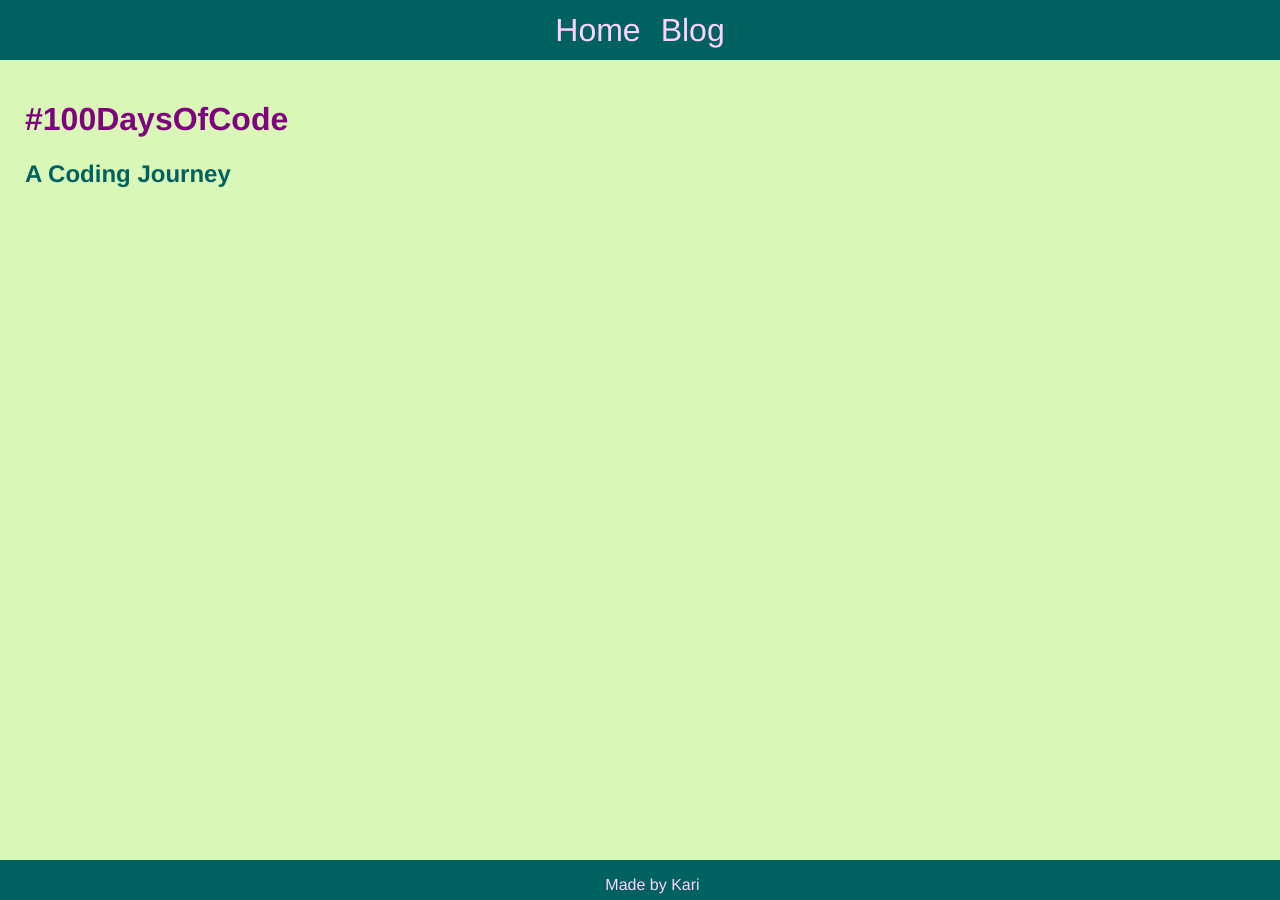
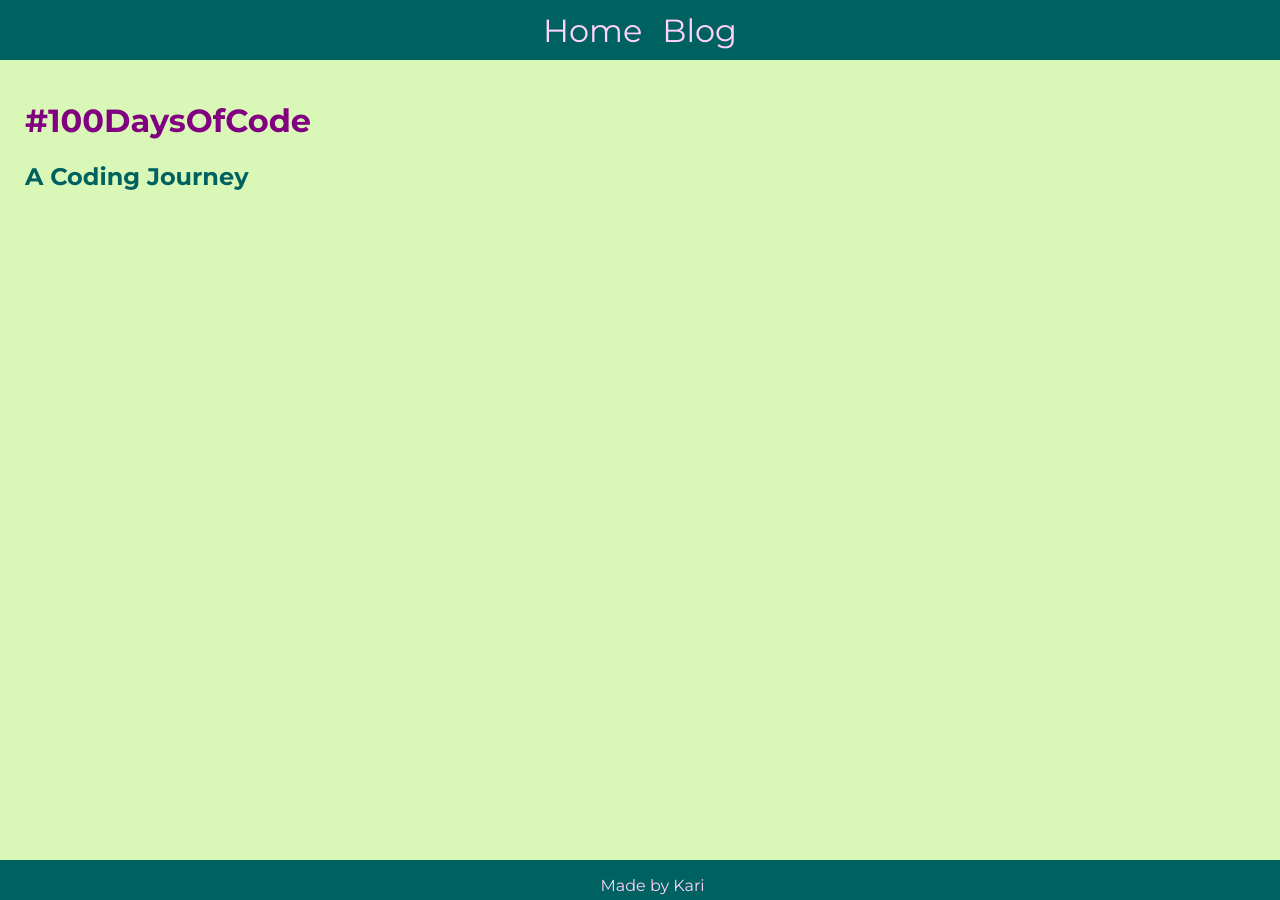
Before and after one commit to KJLarson/100-days, a Jekyll site: the page built from index.html, in a window 1280 px wide. Built offline with Jekyll 4.4.1, drawn with Linux system fonts in a browser that asks for light colours.

Commit message:
Update body font

```diff
--- a/css/main.css
+++ b/css/main.css
@@ -1,3 +1,5 @@
+@import url('https://fonts.googleapis.com/css?family=Montserrat:400,400i,700&display=swap');
+
 * {
 	box-sizing: border-box;
 }
@@ -10,7 +12,7 @@
 }
 
 body {
-	font-family:'Helvetica', 'Arial', 'Sans-Serif';
+	font-family:'Montserrat', sans-serif;;
 	background-color: #d9f7b7;
 	color: #006161;
 	height: 100vh;
```
